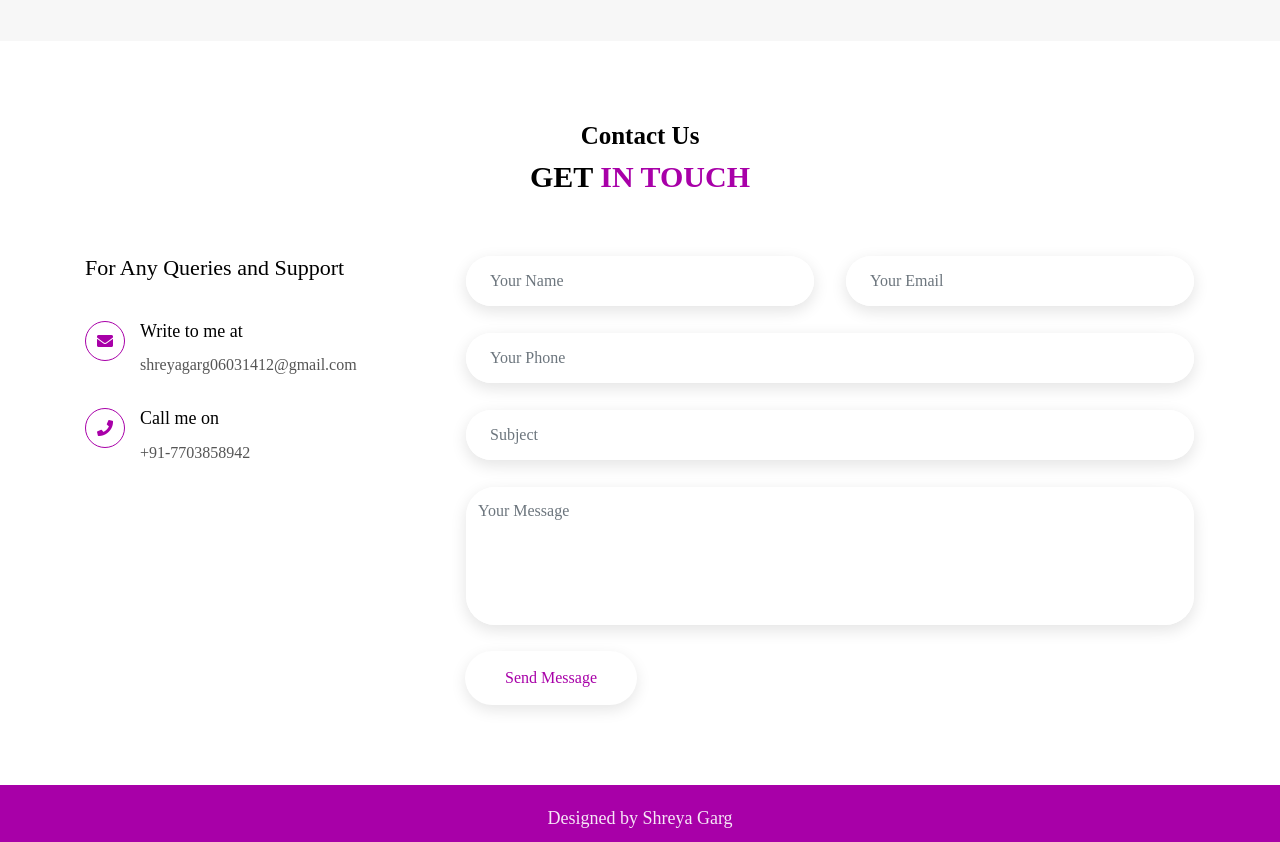
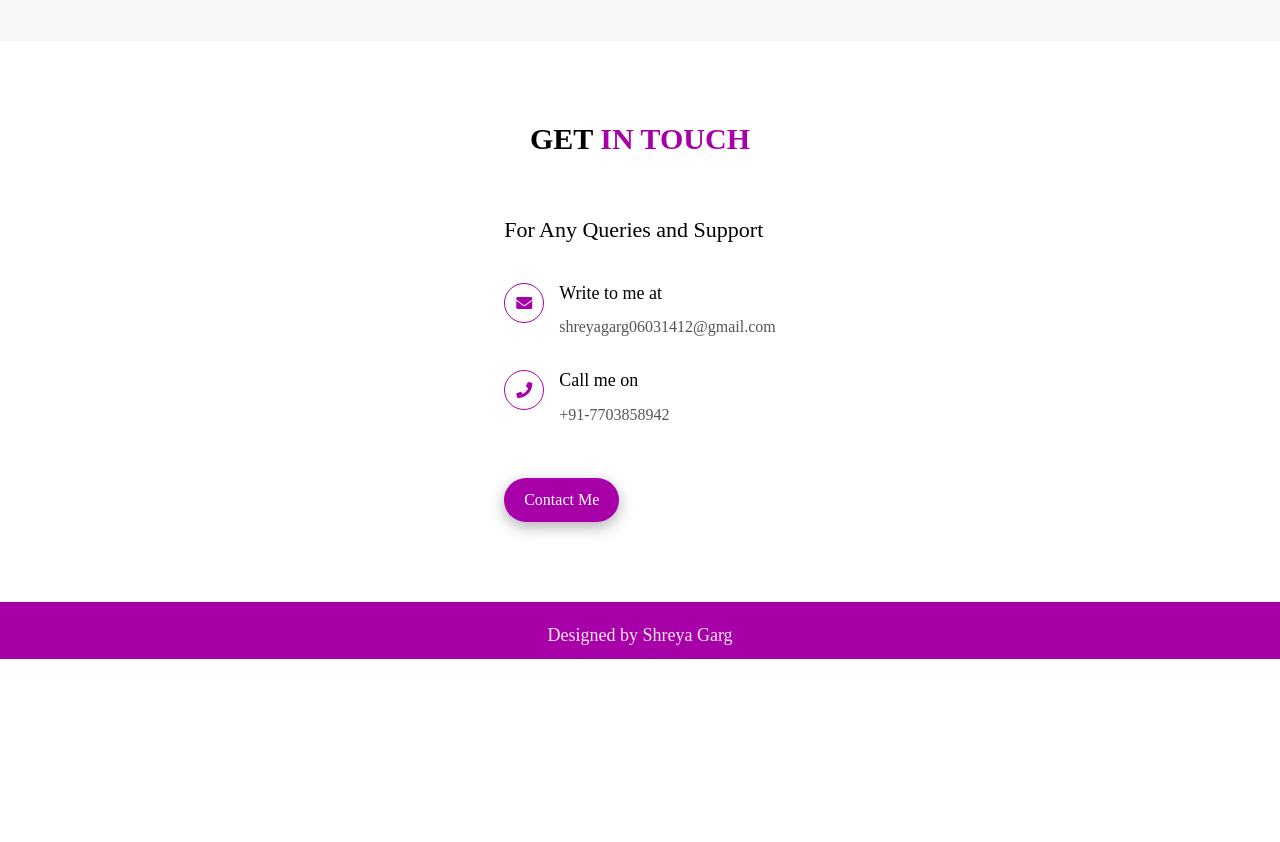
Before and after one commit to shreyagargg/portfolio, a plain HTML site: page index.html in a window 1280 px wide. Shown: the part 3980-4822 px from the top of the page. After the commit the page ends 4639 px from the top, so only its background shows below. Drawn offline with nearby package versions, Linux system fonts and the light colour scheme; a script that the page names is missing.

Commit message:
contact info

```diff
--- a/index.html
+++ b/index.html
@@ -791,20 +791,15 @@
         <div class="row justify-content-center">
           <div class="col-lg-8">
             <div class="section-title">
-              <h4>contact us</h4>
+              <!-- <h4>contact us</h4> -->
               <h2>get <span>in touch</span></h2>
             </div>
           </div>
         </div>
-        <div class="row">
-          <div class="col-lg-4 col-md-5">
+        <div class="row justify-content-center">
+          <div class="col-lg-0">
             <div class="contact-info">
               <h3>For Any Queries and Support</h3>
-              <!-- <div class="contact-info-item">
-                <i class="fas fa-location-arrow"></i>
-                <h4>Company Location</h4>
-                <p>199 xyz gali, Islamabad</p>
-              </div> -->
               <div class="contact-info-item">
                 <i class="fas fa-envelope"></i>
                 <h4>Write to me at</h4>
@@ -815,12 +810,13 @@
                 <h4>Call me on</h4>
                 <p>+91-7703858942</p>
               </div>
+              <a href="mailto:shreyagarg06031412@example.com?subject= &body=" class="hire-me">Contact Me</a>
             </div>
           </div>
-          <div class="col-lg-8 col-md-7">
+          <!-- <div class="col-lg-8 col-md-7">
             <div class="contact-form">
-              <form action="">
-                <div class="row">
+              <form action=""> -->
+                <!-- <div class="row">
                   <div class="col-lg-6">
                     <div class="form-group">
                       <input type="text" placeholder="Your Name" class="form-control">
@@ -831,8 +827,8 @@
                       <input type="email" placeholder="Your Email" class="form-control">
                     </div>
                   </div>
-                </div>
-                <div class="row">
+                </div> -->
+                <!-- <div class="row">
                   <div class="col-lg-12">
                     <div class="form-group">
                       <input type="text" placeholder="Your Phone" class="form-control">
@@ -845,22 +841,24 @@
                       <input type="text" placeholder="Subject" class="form-control">
                     </div>
                   </div>
-                </div>
-                <div class="row">
+                </div> -->
+                <!-- <div class="row">
                   <div class="col-lg-12">
                     <div class="form-group">
                      <textarea name="" placeholder="Your Message" id="" class="form-control"></textarea>
                     </div>
                   </div>
-                </div>
-                <div class="row">
+                </div> -->
+                <!-- <div class="row">
                   <div class="col-lg-12">
-                    <button class="btn-2" type="button">Send Message</button>
+                    <a href="mailto:shreyagarg06031412@example.com?subject=Inquiry about Hiring Shreya &body=Hello,
+                    I am interested in hiring you for a project. Please let me know your availability." class="hire-me">Contact Me</a>
+                    </ul>
                   </div>
-                </div>
-              </form>
+                </div> -->
+              <!-- </form>
             </div>
-          </div>
+          </div> -->
         </div>
        </div>
      </section>
```
